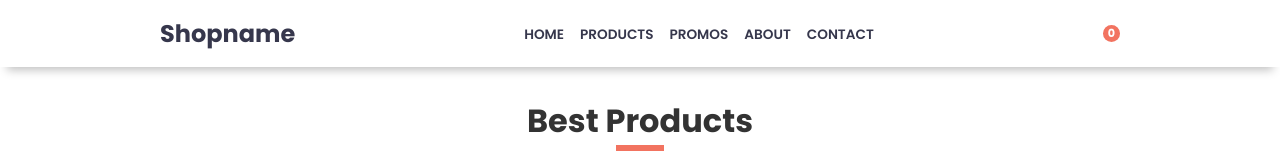
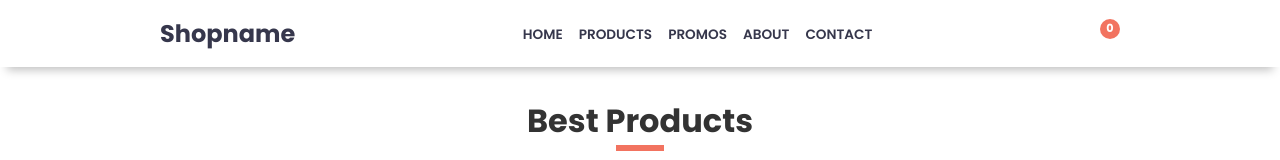
Before and after one commit to davidfreitas-dev/shopping-cart-vue, a Vue app: page /product/1 in a window 1280 px wide. Shown: the top 160 px of the page. Built offline with nearby package versions, Linux system fonts and the light colour scheme; some icons are missing.

Commit message:
Badge cart adjustment

```diff
--- a/src/template/Header.vue
+++ b/src/template/Header.vue
@@ -18,7 +18,7 @@
 				</div>
 				<div class="cart">
           <router-link to="/cart"><span class="ti-shopping-cart"></span></router-link>
-					<span class="cart-count"><span class="text-main">{{ cartQtyItems }}</span></span>
+					<span class="cart-count"><div class="text-main">{{ cartQtyItems }}</div></span>
 				</div>
 			</nav>
 		</div>
@@ -96,14 +96,18 @@ export default {
     display: flex;
   }
 
-  .cart-count span {
-    padding: 0 5px;
-    border-radius: 100%;
+  .cart-count div {
+    display: flex;
+    justify-content: center;
+    align-items: center;
+    width: 20px;
+    height: 20px;
+    margin-top: -10px;
+    font-weight: bold;
+    font-size: .7rem !important;
     color: #fff !important;
     background-color: var(--main);
-    font-size: .7rem !important;
-    font-weight: bold;
-    align-self: flex-start;
+    border-radius: 100%;
   }
 
   @media only screen and (min-width: 768px) {
```
